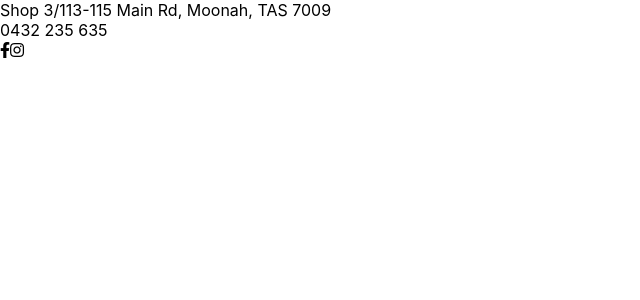
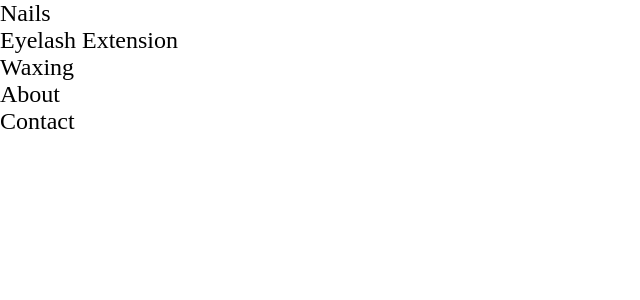
Before and after one commit to johnnyhuynh-dev/envy-nails, a React (Create React App) app: page / in a window 1280 px wide. Shown: the top 300 px of the page, without its empty margins (0-640 px from the left). Built offline with nearby package versions, Linux system fonts and the light colour scheme.

Commit message:
Footer created

```diff
--- a/src/App.js
+++ b/src/App.js
@@ -1,10 +1,12 @@
 import React from "react";
 import Footer from "./Footer";
+import NavBar from "./NavBar";
 
 function App() {
   return (
     <div>
-      <Footer />
+      {/* <Footer /> */}
+      <NavBar />
     </div>
   );
 }
--- /dev/null
+++ b/src/Footer.css
@@ -0,0 +1,32 @@
+/* Footer section */
+.footer {
+  font-size: 1.3rem;
+  display: flex;
+  justify-content: center;
+  align-items: center;
+  flex-direction: column;
+}
+
+.address {
+  font-size: inherit;
+  display: flex;
+  flex-direction: column;
+  justify-content: center;
+  align-items: center;
+  margin: 5px;
+}
+
+.phone-number {
+  color: black;
+  font-weight: 500;
+  font-size: inherit;
+}
+
+.phone-number > * {
+  margin: 10px;
+}
+
+.social-icons {
+  margin: 10px;
+  color: black;
+}
--- a/src/Footer.js
+++ b/src/Footer.js
@@ -1,14 +1,28 @@
 import React from "react";
+import "./Footer.css";
 
 export default function Footer() {
   return (
-    <div>
-      <div className="address">Shop 3/113-115 Main Rd, Moonah, TAS 7009</div>
-      <div className="phone">0432 235 635</div>
+    <section className="footer">
+      <div className="address">
+        <div>Shop 3 / 113 - 115 Main Rd</div>
+        <div>Moonah, TAS 7009</div>
+      </div>
+      <a className="phone-number" href="tel:0432-235-635">
+        <i className="fas fa-mobile-alt"></i>
+        <span>0432 235 635</span>
+      </a>
       <div className="social-media">
-        <i className="fab fa-facebook-f"></i>
-        <i className="fab fa-instagram"> </i>
+        <a
+          href="https://www.facebook.com/envylashesHobart"
+          className="social-icons"
+        >
+          <i className="fab fa-facebook-f"></i>
+        </a>
+        <a href="https://www.instagram.com" className="social-icons">
+          <i className="fab fa-instagram"></i>
+        </a>
       </div>
-    </div>
+    </section>
   );
 }
--- /dev/null
+++ b/src/NavBar.css
@@ -0,0 +1,3 @@
+.nav-items {
+  font-size: 1.5rem;
+}
--- /dev/null
+++ b/src/NavBar.js
@@ -0,0 +1,21 @@
+import React from "react";
+import "./NavBar.css";
+
+export default function NavBar() {
+  return (
+    <div className="navbar">
+      <div className="nav-icon">
+        <div className="first-stripe"></div>
+        <div className="second-stripe"></div>
+        <div className="third-stripe"></div>
+      </div>
+      <div className="nav-items">
+        <div>Nails</div>
+        <div>Eyelash Extension</div>
+        <div>Waxing</div>
+        <div>About</div>
+        <div>Contact</div>
+      </div>
+    </div>
+  );
+}
--- a/src/index.css
+++ b/src/index.css
@@ -1,12 +1,17 @@
 * {
   box-sizing: border-box;
+  /* font-size: 62.5%; */
 }
 
 body {
   margin: 0;
-  font-family: -apple-system, BlinkMacSystemFont, "Segoe UI", "Roboto", "Oxygen",
-    "Ubuntu", "Cantarell", "Fira Sans", "Droid Sans", "Helvetica Neue",
-    sans-serif;
-  -webkit-font-smoothing: antialiased;
-  -moz-osx-font-smoothing: grayscale;
 }
+
+i {
+  font-size: 1.5rem;
+}
+
+a,
+a:visited {
+  text-decoration: none;
+}
```
Also changed, not shown: assets/envy-logo2.jpg (added).
